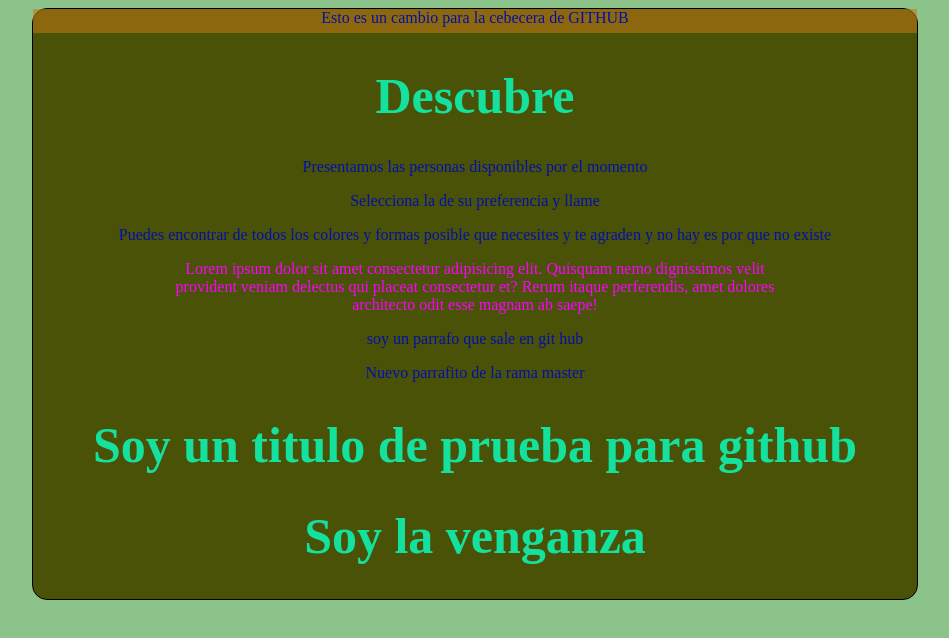
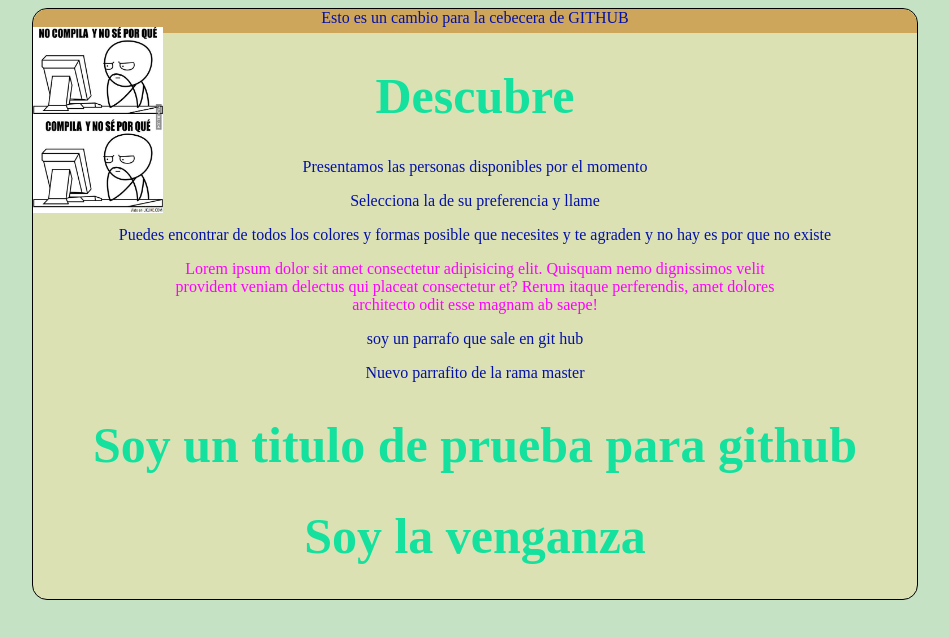
Before and after one commit to ByronVTS/Myblog, a plain HTML site: page index.html in a window 1280 px wide. Shown: the whole page, without its empty margins (165-1114 px from the left). Drawn offline with Linux system fonts and the light colour scheme.

Commit message:
cambios en los colores y la cabecera y agregacion de un meme

```diff
--- a/css/style.css
+++ b/css/style.css
@@ -1,5 +1,5 @@
 body{
-    background-color: rgb(140, 195, 138);
+    background-color: rgb(198, 226, 197);
     font-family: 'Times New Roman', Times, serif;
     color: rgb(2, 16, 168);
     text-align: center;
@@ -7,10 +7,17 @@ body{
 .cabecera{
     background-color:rgba(195, 119, 20, 0.554);
     height: 1.5rem;
+    border-top-right-radius: 15px;
+    border-top-left-radius: 15px;
+}
+#memeHeader{
+    width: 130px;
+    display: flex;
+    justify-content: space-around;
 }
 .container{
     border: 1px solid rgb(0, 0, 0);
-    background-color: rgb(74, 82, 7);
+    background-color: rgb(220, 225, 180);
     width: 70%;
     margin: 0 auto;
     border-radius: 15px;
--- a/index.html
+++ b/index.html
@@ -10,6 +10,7 @@
 <div class="container">
     <div class="cabecera">
         Esto es un cambio para la cebecera de GITHUB
+        <img id="memeHeader" src="./memes/platzi-4bd1561a-22ee-4ac5-a372-785bd48666eb.jpg" alt="memeInformatico">
     </div>
     <div class="post">
         <h1>Descubre</h1>
```
